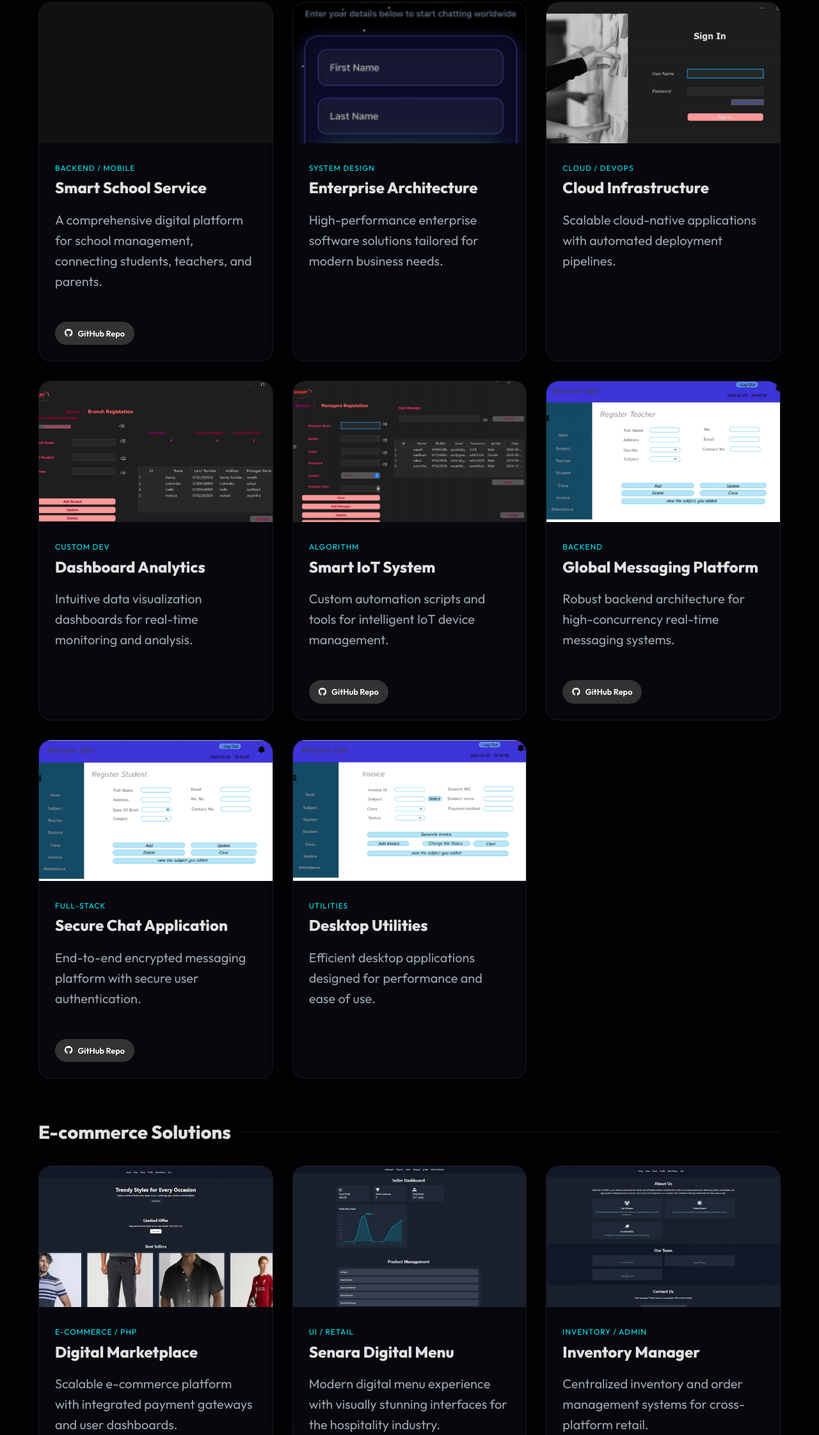
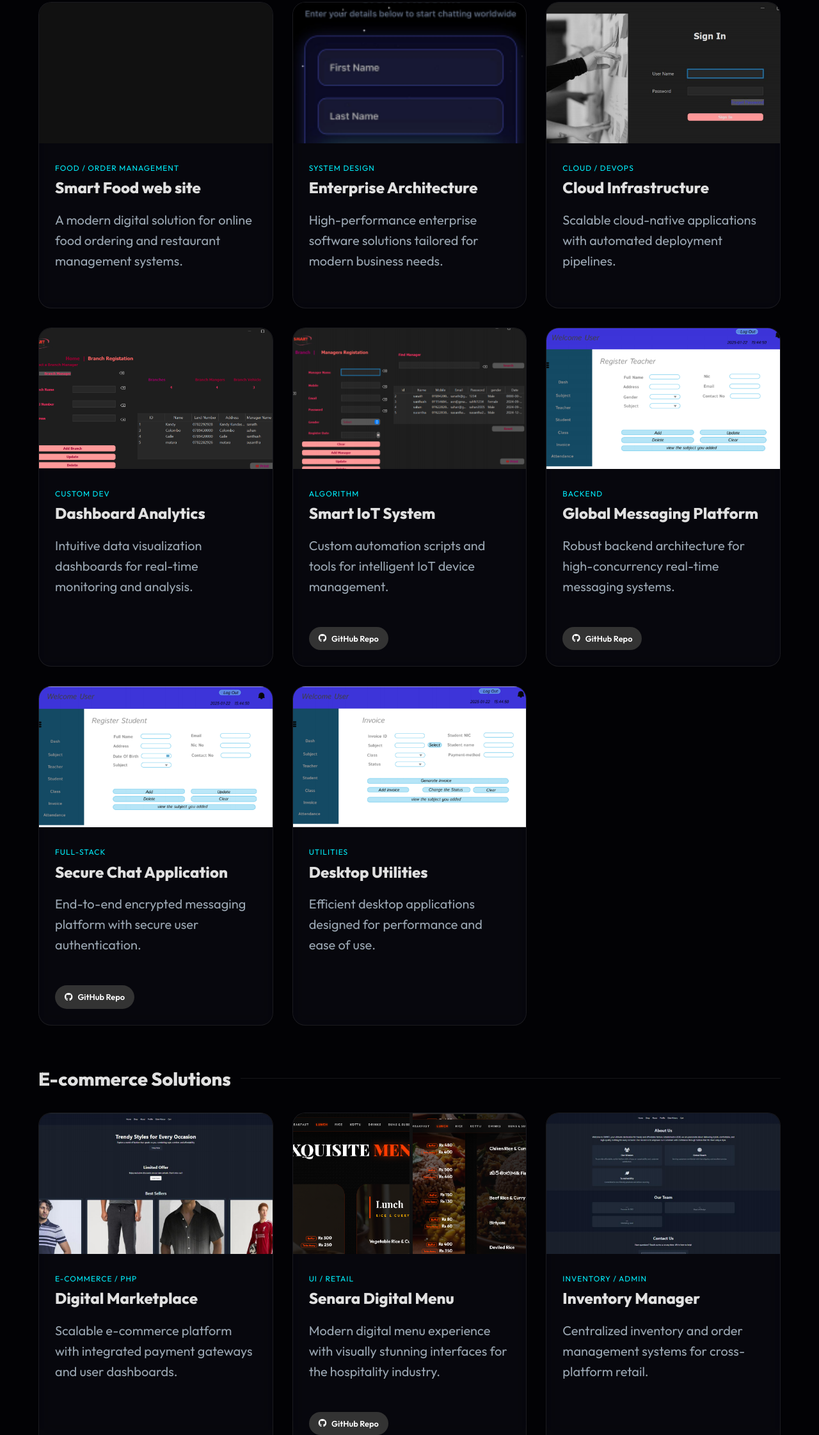
Before and after one commit to sahanb2005/sahanbandaraa, a website: page index.html in a window 1280 px wide. Shown: the part 2059-4302 px from the top of the page at 64% size. Drawn offline with nearby package versions, Linux system fonts and the light colour scheme; grey boxes are pictures that could not be loaded; a script that the page names is missing.

Commit message:
new update

```diff
--- a/index.html
+++ b/index.html
@@ -77,18 +77,15 @@
     </div>
 
     <div class="project-list">
-      <!-- Project: Smart School Service -->
+      <!-- Project: Smart Food web site -->
       <div class="project-item">
         <div class="project-preview">
           <video src="smart.mp4" autoplay loop muted playsinline></video>
         </div>
         <div class="project-info">
-          <span class="project-tag">Backend / Mobile</span>
-          <h3 class="project-heading">Smart School Service</h3>
-          <p class="hero-p">A comprehensive digital platform for school management, connecting students, teachers, and parents.</p>
-          <a href="https://github.com/sahanb2005/Smart_School_Service" target="_blank" class="btn btn-primary" style="padding: 8px 15px; font-size: 0.8rem; margin-top: 15px; background: #333; color: #fff;">
-            <i class="fab fa-github" style="margin-right: 8px;"></i> GitHub Repo
-          </a>
+          <span class="project-tag">Food / Order Management</span>
+          <h3 class="project-heading">Smart Food web site</h3>
+          <p class="hero-p">A modern digital solution for online food ordering and restaurant management systems.</p>
         </div>
       </div>
 
@@ -199,8 +196,9 @@
       </div>
 
       <div class="project-item">
-        <div class="project-preview">
-          <img src="image6.png" alt="E-commerce 2">
+        <div class="project-preview" style="display: flex; gap: 5px;">
+          <img src="senrar1.png" alt="Senara Menu Part 1" style="width: 50%; object-fit: cover;">
+          <img src="senara2.png" alt="Senara Menu Part 2" style="width: 50%; object-fit: cover;">
         </div>
         <div class="project-info">
           <span class="project-tag">UI / Retail</span>
@@ -334,7 +332,7 @@
       <a href="https://github.com/sahanb2005" target="_blank" class="btn btn-primary" style="background: #333; color: #fff; border: 1px solid #444;">
         <i class="fab fa-github" style="margin-right: 10px;"></i> GitHub
       </a>
-      <a href="tel:+94761234567" class="btn btn-primary" style="background: transparent; border: 1px solid var(--accent-neon); color: var(--accent-neon);">
+      <a href="tel:0762202028" class="btn btn-primary" style="background: transparent; border: 1px solid var(--accent-neon); color: var(--accent-neon);">
         <i class="fas fa-phone" style="margin-right: 10px;"></i> Call
       </a>
     </div>
```
Also changed, not shown: cv.html (+1 -0 lines), senara2.png (added), senrar1.png (added).
